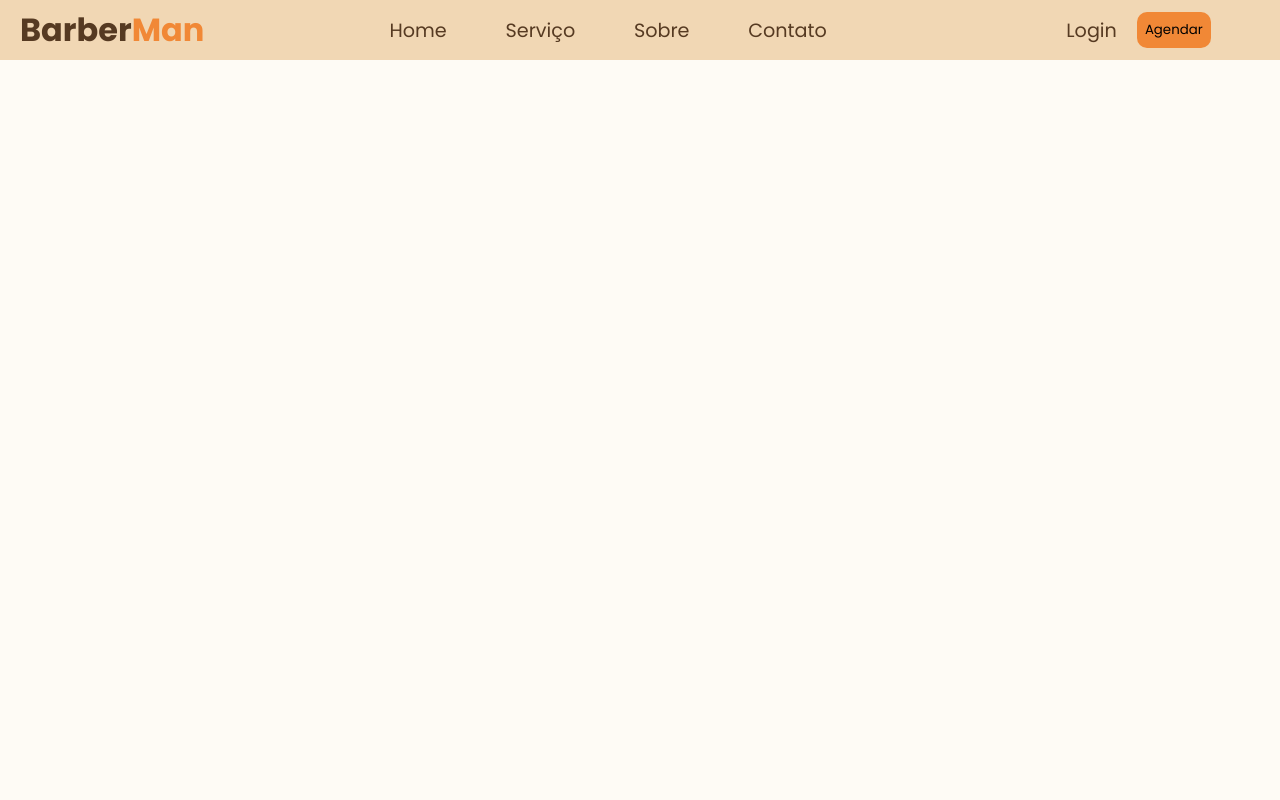
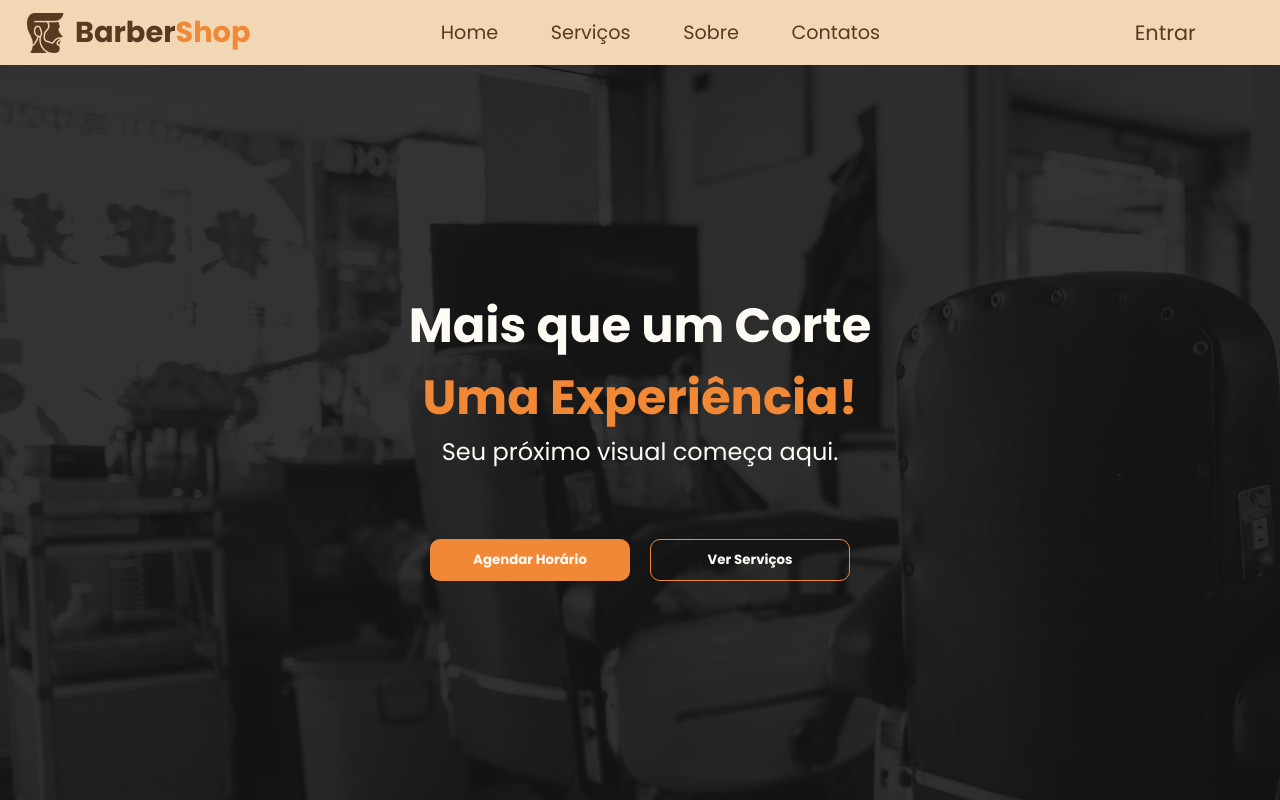
Before and after one commit to francisconeponuceno/sistemadeagendamento, a Flask app: page / in a window 1280 px wide. Run offline with Flask 3, Linux system fonts and the light colour scheme; data that the repository does not hold is empty; some libraries are stand-ins or nearby versions.

Commit message:
atualizacao

```diff
--- a/static/styles/style.css
+++ b/static/styles/style.css
@@ -13,71 +13,177 @@
     margin: 0;
     padding: 0;
     box-sizing: border-box;
-    background-color: var(--cor1);
     font-family: "Poppins", sans-serif;
-
 }
 
+body {
+    background-color: var(--cor1);
+}
+
+
+/* ESTILO DE BOTOES */
+.botao {
+    width: 200px;
+    padding: 10px 20px;
+    background-color: var(--cor5);
+    border-radius: 10px;
+    border: 0;
+    color: var(--cor1);
+    font-weight: bolder;
+    transition: calc(1s);
+}
+
+.botao:hover {
+    background: none;
+    border:  1px solid var(--cor5);
+}
+
+/* FIM DO ESTILO DE BOTOES */
+
+/* INICIO ESTILO HEADER */
 header {
     background-color: var(--cor3);
     display: flex;
     flex-wrap: wrap;
     align-items: center;
     justify-content: space-between;
-    padding-left: 20px;
-    padding-right: 20px;
-    height: 60px;
+    padding: 0 25px 0 25px;
+    height: 65px;
+    position: fixed;
+    top: 0;
+    left: 0;
+    width: 100%;
+    z-index: 1000;
+}
+
+.logo{
+    display: flex;
+    flex-wrap: wrap;
+    justify-content: center;
+    align-items: center;
+    gap: 10px;
+}
+
+.logo img {
+    width: 40px;
+}
+
+.logo h1 {
+    font-size: 1.8rem;
+    color: var(--cor2);
+}
+
+.logo span {
+    color: var(--cor5);
+}
+
+.menu {
+    width: 40%;
+    display: flex;
+    flex-wrap: wrap;
+    align-items: center;
+    justify-content: space-around;
+}
+
+.menu a {
+    color: var(--cor2);
+    font-size: 1.2rem;
+    text-decoration: none;
+}
+
+.menu a:hover {
+    color: var(--cor5);
+    background-color: var(--cor2);
+    padding: 3px 15px;
+    border-radius: 15px;
+    transition: calc(0.8s);
+}
+
+.login {
+    width: 15%;
+    display: flex;
+    align-items: center;
+    justify-content: center;
+    gap: 5px;
 
 }
 
-header h1 {
-    background: none;
+.login i, a {
     color: var(--cor2);
+    font-size: 1.3rem;
+    align-items: center;
+    text-decoration: none;
 }
 
-header span {
-    background: none;
+.login a:hover {
+    color: var(--cor5);
+    text-decoration: underline;
+}
+
+.menuBuger {
+    display: none;
+}
+
+
+/* FIM DO ESTILO HEADER*/
+
+/* INICIO ESTILO BANNER*/
+.banner{
+    display: flex;
+    flex-direction: column;
+    flex-wrap: wrap;
+    align-items: center;
+    justify-content: center;
+    height: 100vh;
+    background-color: #9B7C64;
+    background: url('/static/imagens/img-banner/fundo.png') no-repeat;
+
+}
+
+.banner .destaque {
+    width: 60%;
+    height: 40%;
+    display: flex;
+    flex-direction: column;
+    align-items: center;
+    justify-content: center;
+    text-align: center;
+
+}
+
+.banner .destaque h1 {
+    font-size: 3rem;
+    color: var(--cor1);
+}
+
+.banner .destaque span {
     color: var(--cor5);
 }
 
-.cabecalho {
-    width: 40%;
-
+.banner .destaque p {
+    color: var(--cor1);
+    font-size: 1.5rem;
 }
 
-.cabecalho ul, li {
+.banner .agendar {
     display: flex;
-    align-items: center;
-    justify-content: space-around;
-    background-color: var(--cor3);
-    font-size: 1.2rem;
-    color: var(--cor2);
+    flex-wrap: wrap;
+    gap: 20px;
 }
 
-.cabecalho ul, li:hover {
-    color: var(--cor5);
-
+.banner .agendar .btn-sevico {
+    width: 200px;
+    padding: 10px 20px;
+    background: none;
+    border-radius: 10px;
+    border:  1px solid var(--cor5);
+    color: var(--cor1);
+    font-weight: bolder;
+    transition: calc(1s);
 }
 
-.user {
-    display: flex;
-    justify-content: center;
-    align-items: center;
-    width: 20%;
-    background: none;
-    gap: 5px;
+.banner .agendar .btn-sevico:hover {
+    background-color: var(--cor5);
 }
 
-.user p, i {
-    background: none;
-    font-size: 1.2rem;
-    color: var(--cor2);
-}
-
-.user button {
-    background-color: var(--cor5);
-    padding: 8px;
-    border: none;
-    border-radius: 10px;
-    margin-left: 15px;
-}
+/* FIM ESTILO BANNER*/
--- a/views/templates/index.html
+++ b/views/templates/index.html
@@ -3,27 +3,41 @@
 <head>
     <meta charset="UTF-8">
     <meta name="viewport" content="width=device-width, initial-scale=1.0">
+    <link href="https://cdn.jsdelivr.net/npm/bootstrap@5.3.8/dist/css/bootstrap.min.css" rel="stylesheet"integrity="sha384-sRIl4kxILFvY47J16cr9ZwB07vP4J8+LH7qKQnuqkuIAvNWLzeN8tE5YBujZqJLB" crossorigin="anonymous">
+    <link rel="stylesheet" href="https://cdnjs.cloudflare.com/ajax/libs/font-awesome/7.0.1/css/all.min.css"integrity="sha512-2SwdPD6INVrV/lHTZbO2nodKhrnDdJK9/kg2XD1r9uGqPo1cUbujc+IYdlYdEErWNu69gVcYgdxlmVmzTWnetw=="crossorigin="anonymous" referrerpolicy="no-referrer" />
     <link rel="stylesheet" href="/static/styles/style.css">
-    <link rel="stylesheet" href="https://cdnjs.cloudflare.com/ajax/libs/font-awesome/7.0.1/css/all.min.css"integrity="sha512-2SwdPD6INVrV/lHTZbO2nodKhrnDdJK9/kg2XD1r9uGqPo1cUbujc+IYdlYdEErWNu69gVcYgdxlmVmzTWnetw=="crossorigin="anonymous" referrerpolicy="no-referrer" />
     <title>Agendamento</title>
 </head>
 <body>
     <header>
-        <h1>Barber<span>Man</span></h1>
-        <div class="cabecalho">
-            <ul>
-                <li>Home</li>
-                <li>Serviço</li>
-                <li>Sobre</li>
-                <li>Contato</li>
-            </ul>
+        <div class="logo">
+            <img src="/static/imagens/img-header/logo.png" alt="">
+            <h1>Barber<span>Shop</span></h1>
         </div>
-        <div class="user">
+        <div class="menu">
+            <a href="">Home</a>
+            <a href="">Serviços</a>
+            <a href="">Sobre</a>
+            <a href="">Contatos</a>
+        </div>
+        <div class="login">
             <i class="fa-solid fa-user"></i>
-            <p>Login</p>
-            <button>Agendar</button>
+            <a href="">Entrar</a>
+            <i class="fa-solid fa-bars menuBuger"></i>
         </div>
     </header>
 
+    <section class="banner">
+        <div class="destaque">
+            <h1>Mais que um Corte <br> <span>Uma Experiência!</span></h1>
+            <p>Seu próximo visual começa aqui.</p>
+        </div>
+        <div class="agendar">
+            <button class="botao">Agendar Horário</button>
+            <button class="btn-sevico">Ver Serviços</button>
+        </div>
+    </section>
+
+
 </body>
 </html>
```
Also changed, not shown: static/imagens/img-banner/fundo.png (added), static/imagens/img-header/logo.png (added), static/imagens/img-header/logo2.png (added).
